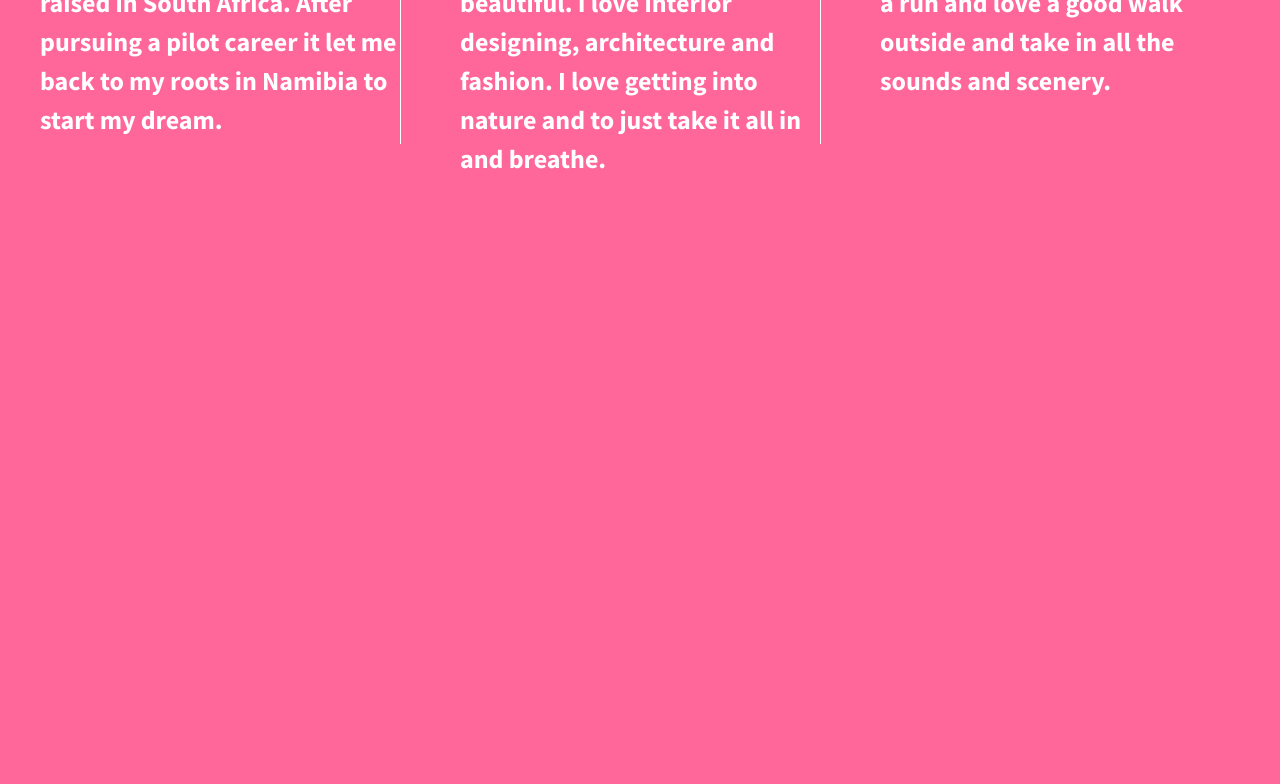
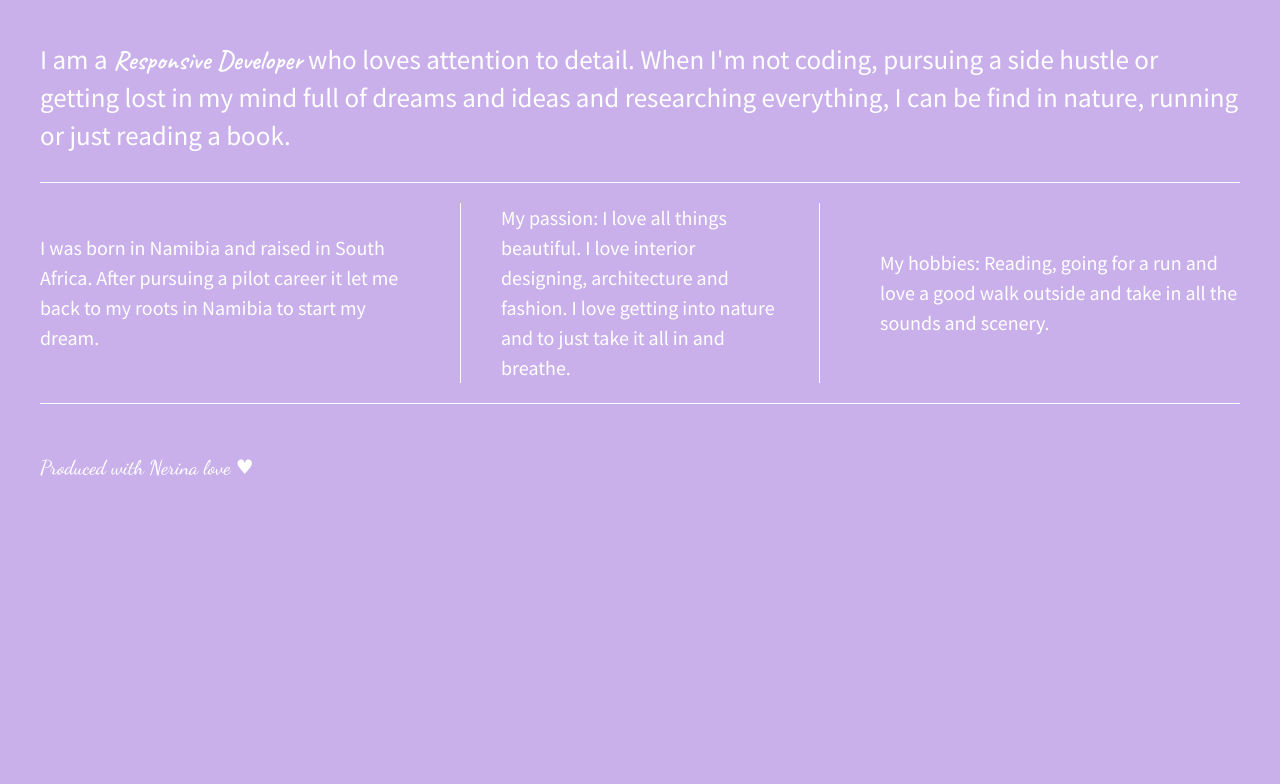
Before and after one commit to NerinaP/divs-flexbox-starter, a plain HTML site: page index.html in a window 1280 px wide. Shown: the part 96-880 px from the top of the page. After the commit the page ends 800 px from the top, so only its background shows below. Drawn offline with nearby package versions, Linux system fonts and the light colour scheme.

Commit message:
Added header, main and footer

```diff
--- a/css/main.css
+++ b/css/main.css
@@ -97,45 +97,86 @@ textarea {
 
 
 html {
-  background-color: #ff6699;
+  background-color: #C9B0EB;
   height: 100%;
+  width: 100%;
 
 }
 
 body {
   font-family: 'Source Sans Pro', sans-serif;
-  padding: 2em;
+  padding: 0em 2em;
   font-size: 1.25em;
-  height: 100%;
-
+  display: flex;
+  justify-content: center;
+  color: #fff;
 
 }
 
-.wrapper {
+.flex-container {
   /*add display:flex and set justify-content to space-between*/
-  font-weight: 700;
+
   display: flex;
+  flex-flow: row wrap;
   justify-content: space-between;
-  align-items: center;
+  max-width: 1200px;
+}
+header,footer {
+
+  width: 100%;
+  display: flex;
+  justify-content: flex-start;
 }
 
-.div-1, .div-2, .div-3 {
+header h1{
+  font-family: 'Caveat', cursive;
+
+}
+
+main {
+
+  width: 100%;
+  display: flex;
+  justify-content: center;
+  border-bottom: 1px solid #fff;
+}
+
+main p {
+  font-size: 1.35em;
+}
+
+main p span {
+  font-family: 'Caveat', cursive;
+}
+
+
+
+
+
+.flex-item {
   /*give the divs a width of 30%, add display:flex, set justify-content and align-items to center*/
   color: #fff;
   line-height: 1.5em;
-  font-size: 1.3em;
-  height: 200px;
+  font-size: 1em;
+
   display: flex;
   justify-content: center;
-  width: 30%;
-  align-items: flex-start;
+  align-items: center;
+  border-bottom: 1px solid #fff;
+ }
+
+ footer {
+ border-top: 1px solid #fff
+}
+
+footer p {
+  padding: 30px 20px 0 0;
+  font-family: 'Dancing Script', cursive;
+}
 
 
-}
 
-.div-1, .div-2 {
-  border-right: 1px solid #fff;
-}
+
 
 
 
@@ -220,6 +261,30 @@ body {
    Modify as content requires.
    ========================================================================== */
 
+@media all and (max-width: 768px) {
+
+  body{
+    padding: 1em;
+  }
+}
+
+@media (min-width: 1200px) {
+.flex-item {
+  flex-basis: 30%;
+  border-bottom: none;
+}
+#div-2 p{
+  border-left: 1px solid #fff;
+  border-right: 1px solid #fff;
+  padding:0 40px;
+}
+
+}
+
+
+
+
+
 @media print,
        (-webkit-min-device-pixel-ratio: 1.25),
        (min-resolution: 1.25dppx),
--- a/index.html
+++ b/index.html
@@ -15,23 +15,41 @@
         <script src="js/vendor/modernizr-2.8.3.min.js"></script>
         <link href='http://fonts.googleapis.com/css?family=Lora:700' rel='stylesheet' type='text/css'>
         <link href='http://fonts.googleapis.com/css?family=Source+Sans+Pro:400,700' rel='stylesheet' type='text/css'>
+		<link rel="preconnect" href="https://fonts.gstatic.com">
+		<link href="https://fonts.googleapis.com/css2?family=Caveat:wght@600&family=Dancing+Script:wght@500&display=swap" rel="stylesheet">
     </head>
+
+
     <body>
         <!--[if lt IE 8]>
             <p class="browserupgrade">You are using an <strong>outdated</strong> browser. Please <a href="http://browsehappy.com/">upgrade your browser</a> to improve your experience.</p>
         <![endif]-->
+        <section class="flex-container">
 
-        <section class="wrapper">
-            <div class="div-1">
-                I was born in Namibia and raised in South Africa. After pursuing a pilot career it let me back to my roots in Namibia to start my dream.
+            <!-----HEADER------>
+            <header>
+                <h1>Hi. I'm Nerina.</h1>
+            </header>
+
+            <!----MAIN----->
+            <main>
+                <p>I am a <span>Responsive Developer</span> who loves attention to detail. When I'm not coding, pursuing a side hustle or getting lost in my mind full of dreams and ideas and researching everything, I can be find in nature, running or just reading a book.</p>
+            </main>
+
+            <!-----COLUMN------->
+
+            <div id="div-1" class="flex-item">
+                <p>I was born in Namibia and raised in South Africa. After pursuing a pilot career it let me back to my roots in Namibia to start my dream.</p>
             </div>
-            <div class="div-2">
-                My passion: I love all things beautiful. I love interior designing, architecture and fashion. I love getting into nature and to just take it all in and breathe.
+            <div id="div-2" class="flex-item">
+               <p>My passion: I love all things beautiful. I love interior designing, architecture and fashion. I love getting into nature and to just take it all in and breathe. </p>
             </div>
-            <div class="div-3">
-                My hobbies: Reading, going for a run and love a good walk outside and take in all the sounds and scenery.
-
-            </div>
+            <div id="div-3" class="flex-item">
+                <p>My hobbies: Reading, going for a run and love a good walk outside and take in all the sounds and scenery.</p>
+                </div>
+                <footer>
+                    <p>Produced with Nerina love &#9829</p>
+                </footer>
         </section>
 
         <script src="https://ajax.googleapis.com/ajax/libs/jquery/1.11.3/jquery.min.js"></script>
```
